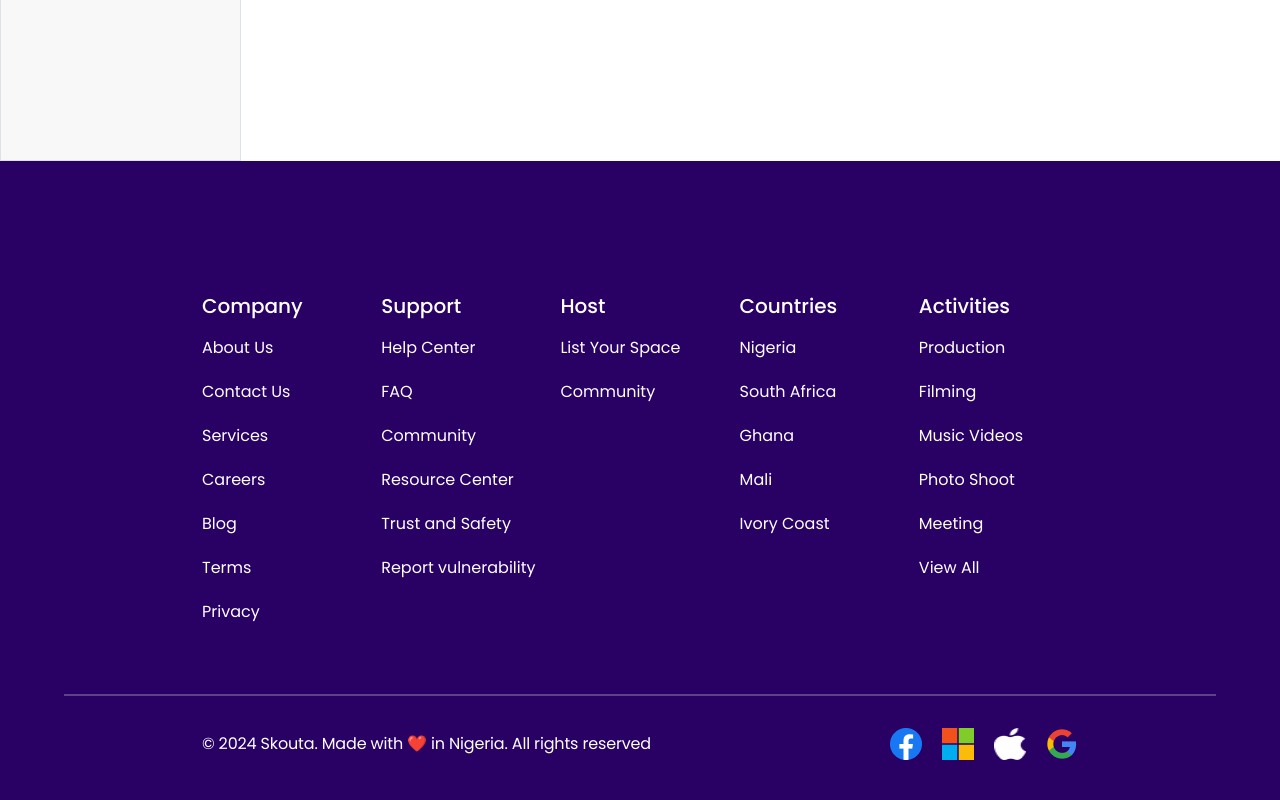
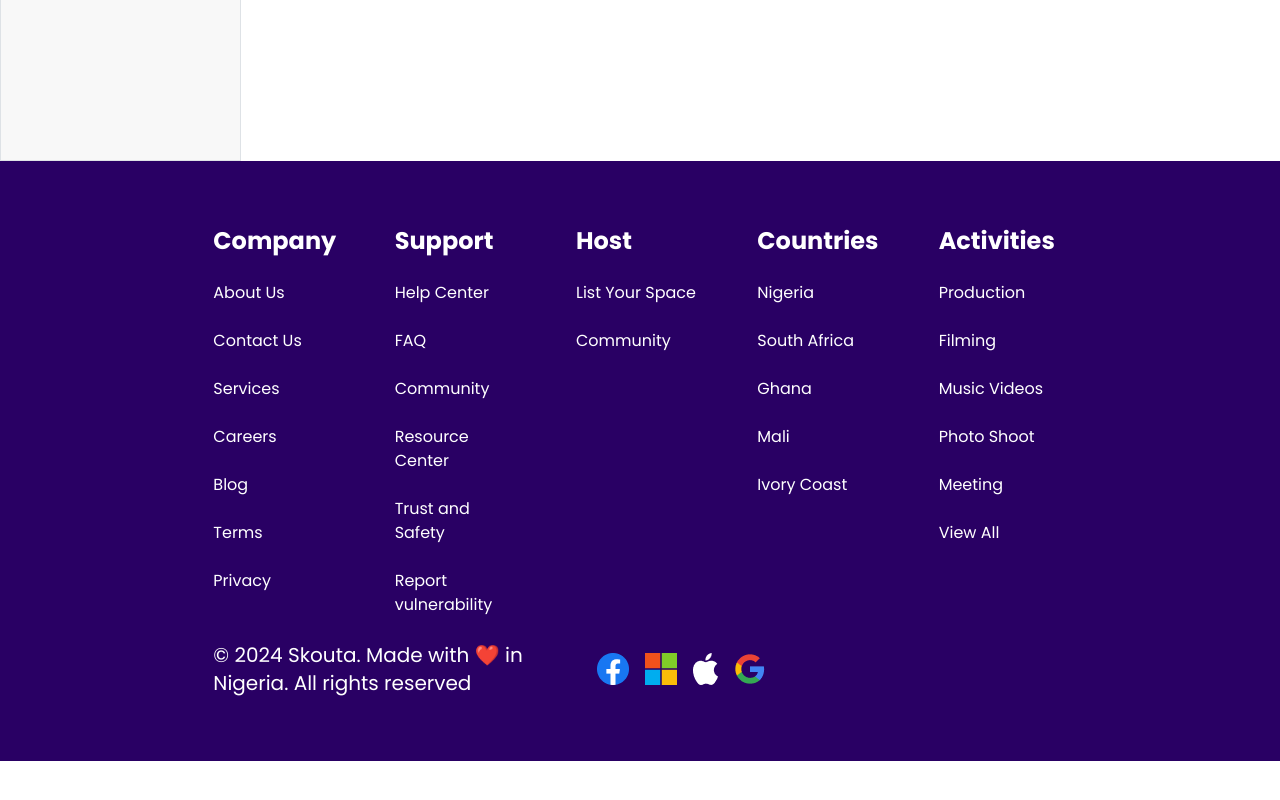
Before and after one commit to Skoutar/Skouta-Naija, a React (Vite) app: page /Payment in a window 1280 px wide. Shown: the part 516-1316 px from the top of the page. After the commit the page ends 1277 px from the top, so only its background shows below. Built offline with nearby package versions, Linux system fonts and the light colour scheme.

Commit message:
drop-down

```diff
--- a/src/Components/Footer/Footer.css
+++ /dev/null
@@ -1,131 +0,0 @@
-.footer-container {
-    width: 100%;
-    height: auto;
-    background-color: #290064;
-    display: flex;
-    flex-direction: column;
-    align-items: center;
-    justify-content: center;
-    padding: 60px 0;
-}
-
-.footer-sec {
-    width: 70%;
-    height: auto;
-    margin-top: 60px;
-    margin-bottom: 40px;
-    display: flex;
-    justify-content: space-between;
-    flex-wrap: wrap; /* Enable flex-wrap */
-}
-
-.footer-text {
-    flex: 1 1 150px; /* Flex properties to allow wrapping */
-    margin: 10px; /* Margin to add spacing */
-}
-
-.footer-text h4 {
-    font-size: 20px;
-    font-weight: 500;
-    line-height: 30px;
-    text-align: left;
-    color: #fff;
-    margin-bottom: 15px;
-}
-
-.footer-text p {
-    font-size: 16px;
-    font-weight: 400;
-    line-height: 24px;
-    text-align: left;
-    color: #fff;
-    margin-bottom: 20px; /* Added margin-bottom for spacing */
-}
-
-.foot {
-    width: 100%;
-    display: flex;
-    flex-direction: column;
-    align-items: center;
-}
-
-.footer-hr {
-    width: 90%;
-    border: 1px solid #fff;
-    margin-bottom: 20px;
-}
-
-.foot-footer {
-    width: 70%;
-    display: flex;
-    align-items: center;
-    justify-content: space-between;
-    flex-wrap: wrap; /* Allow wrapping for smaller screens */
-}
-
-.foot-footer p {
-    flex: 1 1 600px; /* Flex properties to allow wrapping */
-    height: 36px;
-    font-size: 16px;
-    font-weight: 400;
-    line-height: 36px;
-    letter-spacing: -0.01em;
-    text-align: left;
-    color: white;
-    margin: 10px; /* Margin to add spacing */
-}
-
-.social-icons {
-    display: flex;
-    margin: 10px; /* Margin to add spacing */
-}
-
-.footer-icons {
-    width: 32px;
-    height: 32px;
-    margin-left: 20px;
-}
-
-/* Media Queries */
-@media (max-width: 767px) {
-    .footer-container{
-        margin-top: 100px;
-    }
-    .footer-sec {
-        width: 90%;
-        margin-top: 30px;
-        margin-bottom: 20px;
-    }
-
-    .footer-text h4 {
-        font-size: 18px;
-        line-height: 28px;
-    }
-
-    .footer-text p {
-        font-size: 14px;
-        line-height: 22px;
-    }
-
-    .foot-footer {
-        width: 90%;
-    }
-
-    .foot-footer p {
-        text-align: center;
-    }
-
-    .social-icons {
-        margin-top: 50px;
-    }
-}
-
-@media (min-width: 768px) and (max-width: 1024px) {
-    .footer-sec {
-        width: 80%;
-    }
-
-    .foot-footer {
-        width: 80%;
-    }
-}
--- a/src/Components/Footer/Footer.jsx
+++ b/src/Components/Footer/Footer.jsx
@@ -1,65 +1,65 @@
-import './Footer.css';
 
 const Footer = () => {
   return (
-    <div className="footer-container">
-        <div className='footer-sec'>
-            <div className='footer-text'>
-                <h4>Company</h4>
-                <p>About Us</p>
-                <p>Contact Us</p>
-                <p>Services</p>
-                <p>Careers</p>
-                <p>Blog</p>
-                <p>Terms</p>
-                <p>Privacy</p>
+    <div className="footer-container bg-[#290064] flex flex-col items-center justify-center py-16">
+      <div className='footer-sec w-70 md:w-11/12 lg:w-8/12 flex flex-wrap justify-between'>
+        <div className='footer-text w-32'>
+          <h4 className="text-white text-2xl font-bold mb-4">Company</h4>
+          <p className="text-white text-base mb-4">About Us</p>
+          <p className="text-white text-base mb-4">Contact Us</p>
+          <p className="text-white text-base mb-4">Services</p>
+          <p className="text-white text-base mb-4">Careers</p>
+          <p className="text-white text-base mb-4">Blog</p>
+          <p className="text-white text-base mb-4">Terms</p>
+          <p className="text-white text-base mb-4">Privacy</p>
         </div>
-            <div className='footer-text'>
-                <h4>Support</h4>
-                <p>Help Center</p>
-                <p>FAQ</p>
-                <p>Community</p>
-                <p>Resource Center</p>
-                <p>Trust and Safety</p>
-                <p>Report vulnerability</p>
+        <div className='footer-text w-32'>
+          <h4 className="text-white text-2xl font-bold mb-4">Support</h4>
+          <p className="text-white text-base mb-4">Help Center</p>
+          <p className="text-white text-base mb-4">FAQ</p>
+          <p className="text-white text-base mb-4">Community</p>
+          <p className="text-white text-base mb-4">Resource Center</p>
+          <p className="text-white text-base mb-4">Trust and Safety</p>
+          <p className="text-white text-base mb-4">Report vulnerability</p>
         </div>
-            <div className='footer-text'>
-                <h4>Host</h4>
-                <p>List Your Space</p>
-                <p>Community</p>
+        <div className='footer-text w-32'>
+          <h4 className="text-white text-2xl font-bold mb-4">Host</h4>
+          <p className="text-white text-base mb-4">List Your Space</p>
+          <p className="text-white text-base mb-4">Community</p>
         </div>
-            <div className='footer-text'>
-                <h4>Countries</h4>
-                <p>Nigeria</p>
-                <p>South Africa</p>
-                <p>Ghana</p>
-                <p>Mali</p>
-                <p>Ivory Coast</p>
+        <div className='footer-text w-32'>
+          <h4 className="text-white text-2xl font-bold mb-4">Countries</h4>
+          <p className="text-white text-base mb-4">Nigeria</p>
+          <p className="text-white text-base mb-4">South Africa</p>
+          <p className="text-white text-base mb-4">Ghana</p>
+          <p className="text-white text-base mb-4">Mali</p>
+          <p className="text-white text-base mb-4">Ivory Coast</p>
         </div>
-            <div className='footer-text'>
-                <h4>Activities</h4>
-                <p>Production</p>
-                <p>Filming</p>
-                <p>Music Videos</p>
-                <p>Photo Shoot</p>
-                <p>Meeting</p>
-                <p>View All</p>
+        <div className='footer-text w-32'>
+          <h4 className="text-white text-2xl font-bold mb-4">Activities</h4>
+          <p className="text-white text-base mb-4">Production</p>
+          <p className="text-white text-base mb-4">Filming</p>
+          <p className="text-white text-base mb-4">Music Videos</p>
+          <p className="text-white text-base mb-4">Photo Shoot</p>
+          <p className="text-white text-base mb-4">Meeting</p>
+          <p className="text-white text-base mb-4">View All</p>
         </div>
       </div>
-        <div className='foot'>
-            <hr className='footer-hr'/>
-            <div className='foot-footer'>
-                <p>© 2024 Skouta. Made with ❤️ in Nigeria. All rights reserved</p>
-                <div className='social-icons'>
-                    <img src="images/fb.png" alt="Facebook" className='footer-icons'/>
-                    <img src="images/microsoft.png" alt="Microsoft" className='footer-icons'/>
-                    <img src="images/apple.png" alt="Apple" className='footer-icons'/>
-                    <img src="images/google.png" alt="Twitter" className='footer-icons'/>
+      <div className='foot w-[80%] md:w-11/12 lg:w-8/12'>
+        <div className='foot-footer w-70 md:w-11/12 lg:w-8/12 flex items-center justify-between'>
+          <p className='text-white w-3/5 text-base lg:text-lg xl:text-xl'>
+            © 2024 Skouta. Made with ❤️ in Nigeria. All rights reserved
+          </p>
+          <div className='social-icons flex'>
+            <img src="images/fb.png" alt="Facebook" className='footer-icons mr-4' />
+            <img src="images/microsoft.png" alt="Microsoft" className='footer-icons mr-4' />
+            <img src="images/apple.png" alt="Apple" className='footer-icons mr-4' />
+            <img src="images/google.png" alt="Google" className='footer-icons mr-4' />
           </div>
         </div>
       </div>
     </div>
-  )
+  );
 }
 
 export default Footer;
--- a/src/Components/navbar/Navbar.css
+++ /dev/null
@@ -1,64 +0,0 @@
-
-
-.Brand-logo{
-    margin-left: 5%;
-}
-
-.nav-sec {
-    display: flex;
-    justify-content: space-between;
-    margin-right: 5%;
-}
-
-.nav-link {
-    margin-top: 25px;
-}
-
-.nav-link a {
-    font-size: 16px;
-    font-weight: 400;
-    color: #131313;
-    text-decoration: none;
-    margin: 15px;
-}
-
-.Nav-button1 {
-    width: 100px;
-    height: 48px;
-    padding: 12px;
-    margin: 10px;
-    border-radius: 8px;
-    background-color: #fff;
-    border:1px solid #6200EE;
-    cursor: pointer;
-    color: #6200EE;
-    font-size: 16px;
-    font-weight: 500;
-    text-align: center;
-}
-.Nav-button1:hover{
-    background-color: #6200EE;
-    border: none;
-    transition: 0.2s ease-in;
-    color: #fff;
-}
-
-.Nav-button2 {
-    width: 100px;
-    height: 48px;
-    padding: 12px;
-    margin: 10px;
-    border-radius: 8px;
-    background-color: #6200EE;
-    cursor: pointer;
-    color: #fff;
-    font-size: 16px;
-    font-weight: 500;
-    text-align: center;
-}
-.Nav-button2:hover{
-    background-color: #fff;
-    color: #6200EE;
-    border:1px solid #6200EE;
-    transition: 0.2s ease-in;
-}
--- a/src/Components/navbar/Navbar.jsx
+++ b/src/Components/navbar/Navbar.jsx
@@ -1,4 +1,3 @@
-import './Navbar.css';
 import { Link } from 'react-router-dom';
 
 const Navbar = () => {
--- a/src/pages/Payment.jsx
+++ b/src/pages/Payment.jsx
@@ -2,6 +2,7 @@ import { Link } from "react-router-dom"
 import Footer from "../Components/Footer/Footer"
 import Sidebar from "../Components/Sidebar"
 import Homenav from "../Components/navbar/Homenav"
+
 
 const Payment = () => {
     return (
@@ -16,8 +17,7 @@ const Payment = () => {
                     <p className=" mt-3 text-[16px] text-[#6B6B6B]">Manage your payment methods here</p>
                     <Link className="" to='/Add-Payment'>
                         <button className="w-[228px] mt-8 h-[64px] rounded-lg text-white bg-[#6200EE] border border-solid transition duration-600 hover:bg-[#290064]">
-                            Get Started
-                        </button>
+                        Add payment method                        </button>
                     </Link>
                     <h2 className="w-full md:w-[400px] mt-8 h-[42px] text-[28px] text-[#222222] font-medium">
                     Coupons
--- a/src/pages/Security.jsx
+++ b/src/pages/Security.jsx
@@ -27,8 +27,7 @@ const Security = () => {
                     </div>
                     <div className="flex items-center justify-center mt-10">
                         <button className="w-[228px] h-[64px] rounded-lg text-white bg-[#6200EE] border border-solid transition duration-600 hover:bg-[#290064]">
-                            Get Started
-                        </button>
+                        Change password                        </button>
                     </div>
                     <h2 className="w-full md:w-[400px] mt-[50px] h-[42px] text-[28px] text-[#222222] font-medium">
                     Linked Accounts
```
Also changed, not shown: src/Components/Landingpage/Landpage.jsx (+45 -39 lines), src/Components/navbar/Homenav.jsx (+39 -5 lines), src/pages/Addpayment.jsx (+53 -11 lines), public/images/mastercard.png (added), public/images/visa.png (added). Lines whose indentation alone changed are shown as unchanged.
